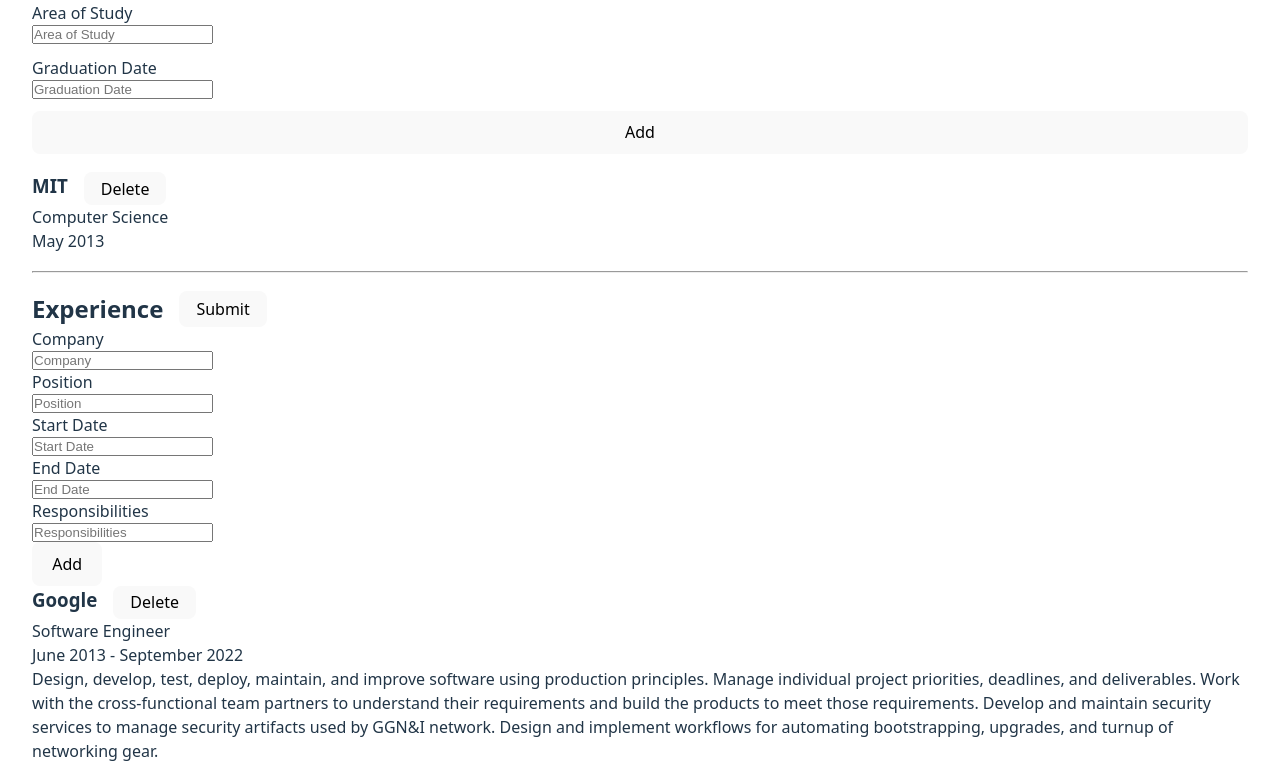
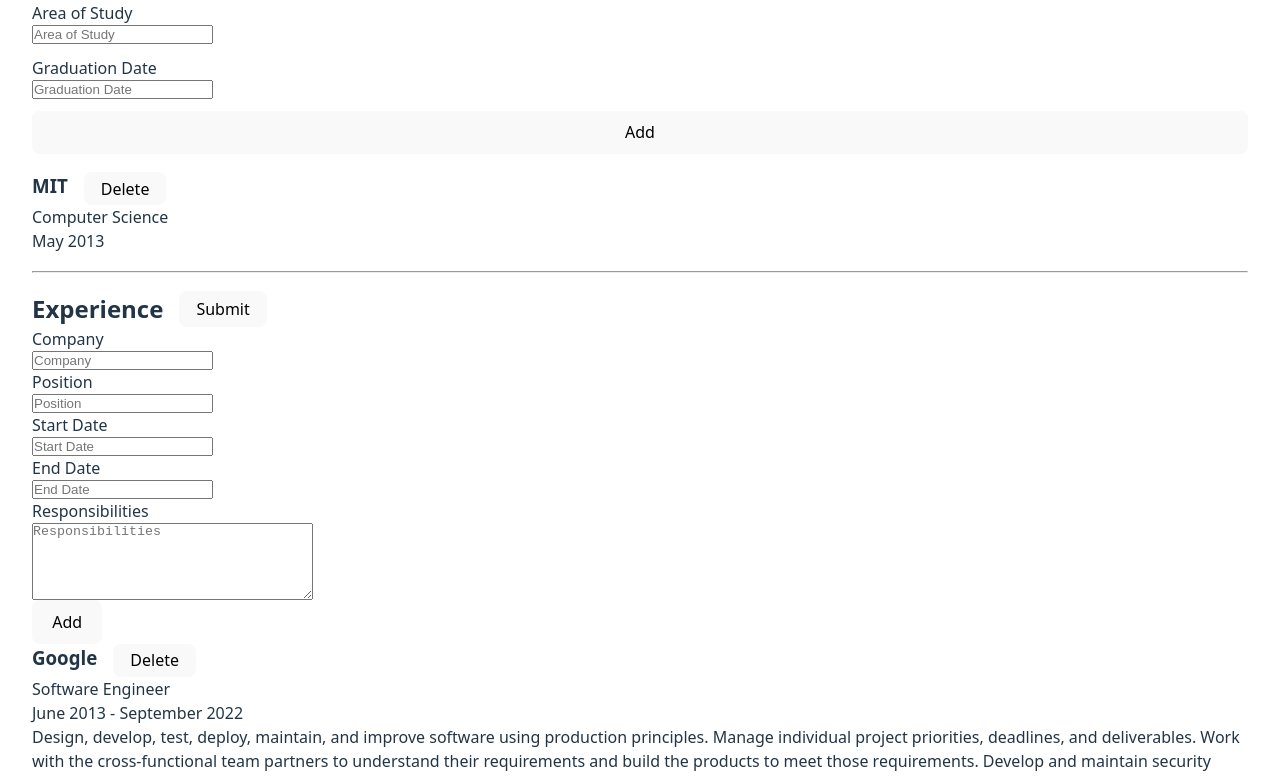
Before and after one commit to jkaps9/cv-application, a React (Vite) app: page / in a window 1280 px wide. Shown: the part 373-1150 px from the top of the page. Built offline with nearby package versions, Linux system fonts and the light colour scheme.

Commit message:
change responsibilities field to textarea
this will allow for the longer input that is likely required for the field

```diff
--- a/src/components/AddExperienceItem.jsx
+++ b/src/components/AddExperienceItem.jsx
@@ -65,10 +65,12 @@
       </label>
       <label>
         Responsibilities
-        <input
+        <textarea
           placeholder="Responsibilities"
           value={item.responsibilities}
           onChange={handleResponsibilitiesChange}
+          rows={5}
+          cols={33}
         />
       </label>
       <button
--- a/src/styles/GeneralInfo.css
+++ b/src/styles/GeneralInfo.css
@@ -9,7 +9,8 @@
   }
 }
 
-label > input {
+label > input,
+label > textarea {
   display: block;
 }
 
```
